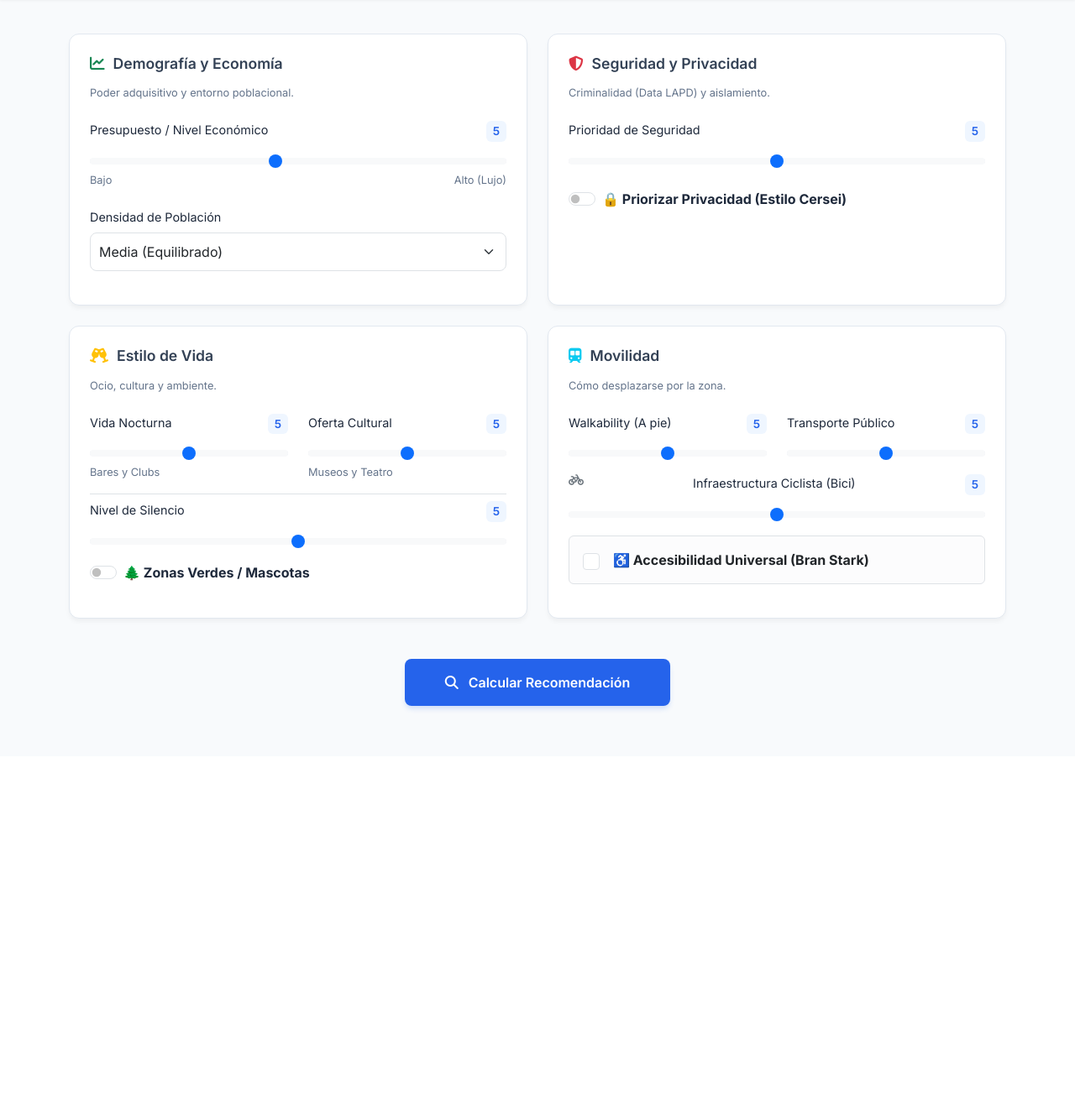
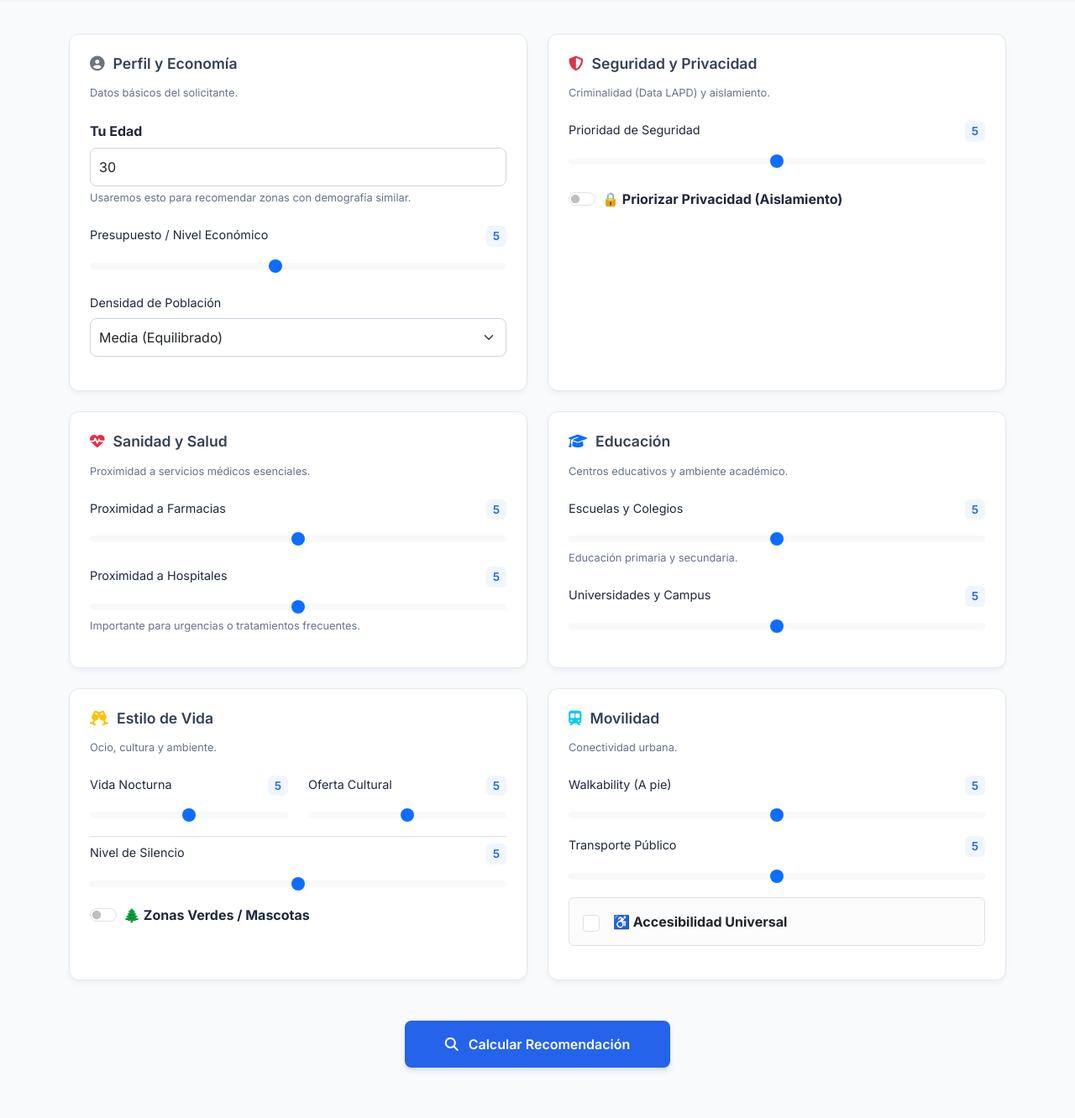
Before and after one commit to Jakon-Dev/HackEps-2025, a Django app: page / in a window 1280 px wide. Shown: the part 177-1509 px from the top of the page at 84% size. Before the commit the page ends 1025 px from the top, so only its background shows below. Run offline with Django 5.2, Linux system fonts and the light colour scheme.

Commit message:
Expand client form with health and education fields
Added new sections for Sanidad y Salud and Educación, including range inputs for proximity to pharmacies, hospitals, schools, and universities. Also introduced an age field and improved layout and helper texts for existing sections to enhance user data collection and recommendation accuracy.

```diff
--- a/principal/templates/principal/formulario_cliente.html
+++ b/principal/templates/principal/formulario_cliente.html
@@ -79,7 +79,8 @@
             font-size: 0.85rem;
         }
 
-        .form-select { border-radius: 8px; padding: 10px; }
+        .form-select, .form-control { border-radius: 8px; padding: 10px; border-color: #cbd5e1; }
+
         .btn-modern {
             background-color: var(--primary-color);
             color: white;
@@ -109,18 +110,22 @@
 
             <div class="row g-4">
 
+                <!-- 1. Perfil y Economía -->
                 <div class="col-md-6">
                     <div class="feature-card">
-                        <h4><i class="fas fa-chart-line text-success"></i> Demografía y Economía</h4>
-                        <p class="helper-text mb-4">Poder adquisitivo y entorno poblacional.</p>
+                        <h4><i class="fas fa-user-circle text-secondary"></i> Perfil y Economía</h4>
+                        <p class="helper-text mb-4">Datos básicos del solicitante.</p>
+
+                        <!-- EDAD (NUEVO) -->
+                        <div class="mb-4">
+                            <label class="form-label fw-bold">Tu Edad</label>
+                            <input type="number" class="form-control" name="edad" min="18" max="100" value="30" required>
+                            <div class="helper-text">Usaremos esto para recomendar zonas con demografía similar.</div>
+                        </div>
 
                         <div class="mb-4">
                             <label class="range-label">Presupuesto / Nivel Económico <span id="val-presupuesto" class="badge-value">5</span></label>
                             <input type="range" class="form-range" min="1" max="10" value="5" name="presupuesto" oninput="updateVal(this, 'val-presupuesto')">
-                            <div class="d-flex justify-content-between helper-text">
-                                <span>Bajo</span>
-                                <span>Alto (Lujo)</span>
-                            </div>
                         </div>
 
                         <div class="mb-3">
@@ -134,6 +139,7 @@
                     </div>
                 </div>
 
+                <!-- 2. Seguridad -->
                 <div class="col-md-6">
                     <div class="feature-card">
                         <h4><i class="fas fa-shield-alt text-danger"></i> Seguridad y Privacidad</h4>
@@ -147,12 +153,51 @@
                          <div class="form-check form-switch mt-3">
                             <input class="form-check-input" type="checkbox" id="privacidad" name="privacidad">
                             <label class="form-check-label fw-bold" for="privacidad">
-                                🔒 Priorizar Privacidad (Estilo Cersei)
+                                🔒 Priorizar Privacidad (Aislamiento)
                             </label>
                         </div>
                     </div>
                 </div>
 
+                <!-- 3. Sanidad (NUEVO) -->
+                <div class="col-md-6">
+                    <div class="feature-card">
+                        <h4><i class="fas fa-heartbeat text-danger"></i> Sanidad y Salud</h4>
+                        <p class="helper-text mb-4">Proximidad a servicios médicos esenciales.</p>
+
+                        <div class="mb-4">
+                            <label class="range-label">Proximidad a Farmacias <span id="val-farmacia" class="badge-value">5</span></label>
+                            <input type="range" class="form-range" min="0" max="10" value="5" name="farmacias" oninput="updateVal(this, 'val-farmacia')">
+                        </div>
+
+                        <div class="mb-3">
+                            <label class="range-label">Proximidad a Hospitales <span id="val-hospital" class="badge-value">5</span></label>
+                            <input type="range" class="form-range" min="0" max="10" value="5" name="hospitales" oninput="updateVal(this, 'val-hospital')">
+                            <div class="helper-text">Importante para urgencias o tratamientos frecuentes.</div>
+                        </div>
+                    </div>
+                </div>
+
+                <!-- 4. Educación (NUEVO) -->
+                <div class="col-md-6">
+                    <div class="feature-card">
+                        <h4><i class="fas fa-graduation-cap text-primary"></i> Educación</h4>
+                        <p class="helper-text mb-4">Centros educativos y ambiente académico.</p>
+
+                        <div class="mb-4">
+                            <label class="range-label">Escuelas y Colegios <span id="val-escuela" class="badge-value">5</span></label>
+                            <input type="range" class="form-range" min="0" max="10" value="5" name="escuelas" oninput="updateVal(this, 'val-escuela')">
+                            <div class="helper-text">Educación primaria y secundaria.</div>
+                        </div>
+
+                        <div class="mb-3">
+                            <label class="range-label">Universidades y Campus <span id="val-uni" class="badge-value">5</span></label>
+                            <input type="range" class="form-range" min="0" max="10" value="5" name="universidades" oninput="updateVal(this, 'val-uni')">
+                        </div>
+                    </div>
+                </div>
+
+                <!-- 5. Estilo de Vida -->
                 <div class="col-md-6">
                     <div class="feature-card">
                         <h4><i class="fas fa-glass-cheers text-warning"></i> Estilo de Vida</h4>
@@ -162,13 +207,10 @@
                             <div class="col-md-6 mb-3">
                                 <label class="range-label">Vida Nocturna <span id="val-fiesta" class="badge-value">5</span></label>
                                 <input type="range" class="form-range" min="0" max="10" value="5" name="vida_nocturna" oninput="updateVal(this, 'val-fiesta')">
-                                <div class="helper-text">Bares y Clubs</div>
                             </div>
-
                             <div class="col-md-6 mb-3">
                                 <label class="range-label">Oferta Cultural <span id="val-cultura" class="badge-value">5</span></label>
                                 <input type="range" class="form-range" min="0" max="10" value="5" name="cultura" oninput="updateVal(this, 'val-cultura')">
-                                <div class="helper-text">Museos y Teatro</div>
                             </div>
                         </div>
 
@@ -186,32 +228,27 @@
                     </div>
                 </div>
 
+                <!-- 6. Movilidad -->
                 <div class="col-md-6">
                     <div class="feature-card">
                         <h4><i class="fas fa-subway text-info"></i> Movilidad</h4>
-                        <p class="helper-text mb-4">Cómo desplazarse por la zona.</p>
+                        <p class="helper-text mb-4">Conectividad urbana.</p>
 
-                        <div class="row">
-                            <div class="col-md-6 mb-3">
-                                <label class="range-label">Walkability (A pie) <span id="val-pie" class="badge-value">5</span></label>
-                                <input type="range" class="form-range" min="0" max="10" value="5" name="caminabilidad" oninput="updateVal(this, 'val-pie')">
-                            </div>
-                            <div class="col-md-6 mb-3">
-                                <label class="range-label">Transporte Público <span id="val-trans" class="badge-value">5</span></label>
-                                <input type="range" class="form-range" min="0" max="10" value="5" name="transporte" oninput="updateVal(this, 'val-trans')">
-                            </div>
+                        <div class="mb-3">
+                            <label class="range-label">Walkability (A pie) <span id="val-pie" class="badge-value">5</span></label>
+                            <input type="range" class="form-range" min="0" max="10" value="5" name="caminabilidad" oninput="updateVal(this, 'val-pie')">
                         </div>
 
                         <div class="mb-3">
-                            <label class="range-label"><i class="fas fa-bicycle text-secondary"></i> Infraestructura Ciclista (Bici) <span id="val-bici" class="badge-value">5</span></label>
-                            <input type="range" class="form-range" min="0" max="10" value="5" name="bici" oninput="updateVal(this, 'val-bici')">
+                            <label class="range-label">Transporte Público <span id="val-trans" class="badge-value">5</span></label>
+                            <input type="range" class="form-range" min="0" max="10" value="5" name="transporte" oninput="updateVal(this, 'val-trans')">
                         </div>
 
                         <div class="alert alert-light border mt-2 d-flex align-items-center">
                             <input class="form-check-input me-3" type="checkbox" id="accesibilidad" name="accesibilidad" style="width: 20px; height: 20px;">
                             <div>
                                 <label class="form-check-label fw-bold text-dark" for="accesibilidad">
-                                    ♿ Accesibilidad Universal (Bran Stark)
+                                    ♿ Accesibilidad Universal
                                 </label>
                             </div>
                         </div>
```
